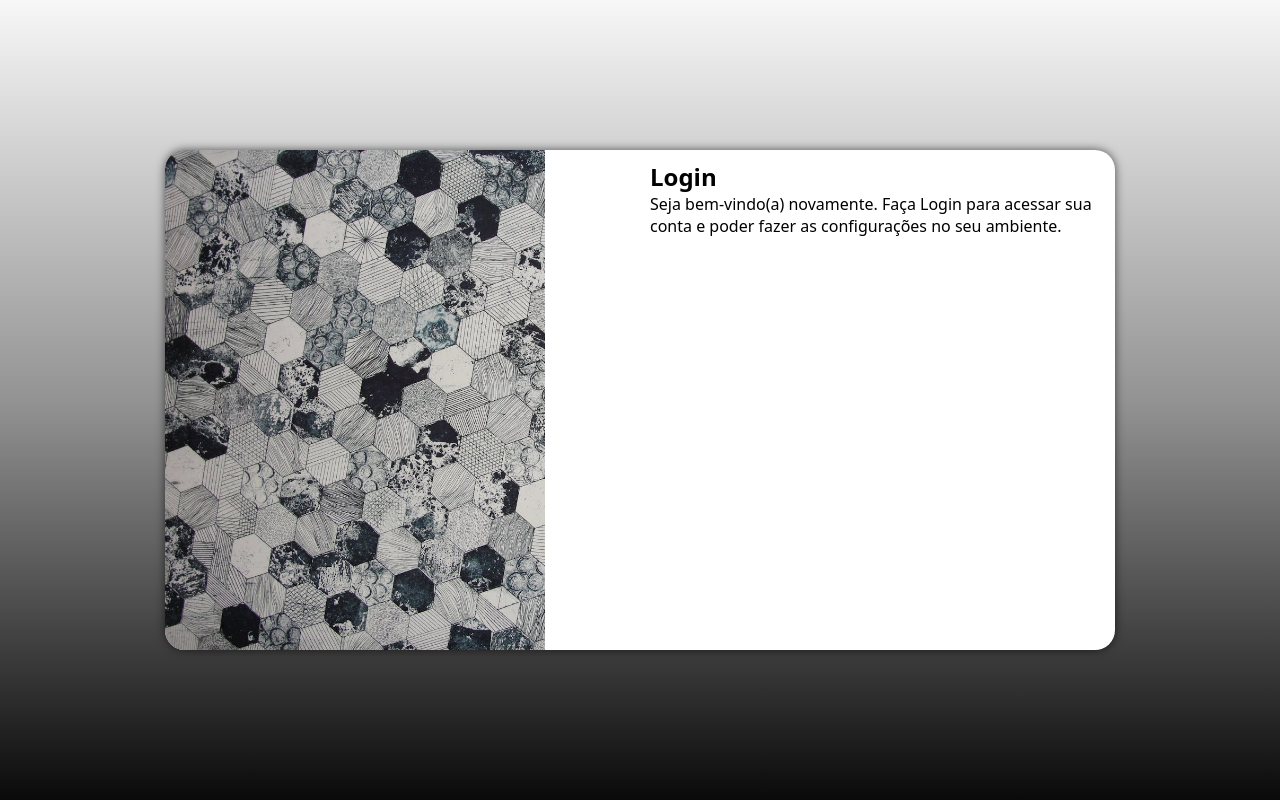
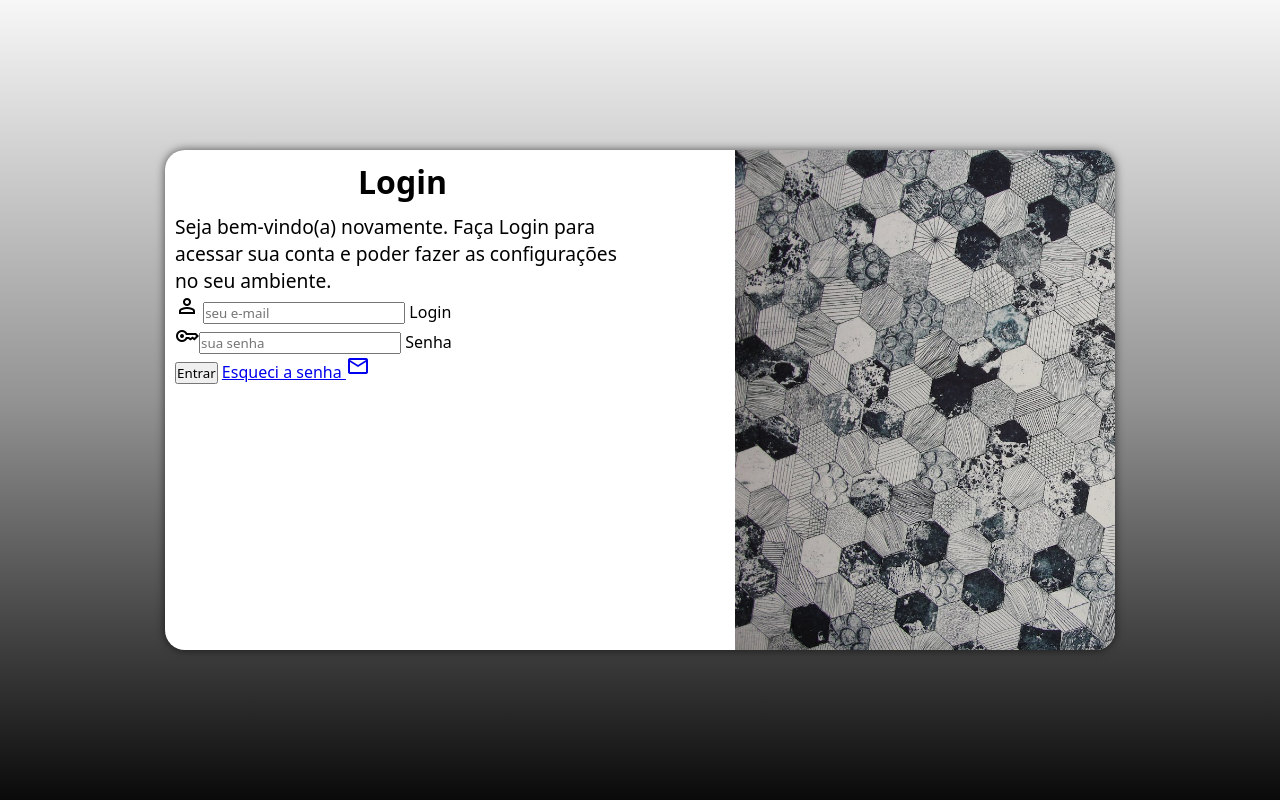
Before and after one commit to LuanBorja/projeto-login, a plain HTML site: page index.html in a window 1280 px wide. Drawn offline with nearby package versions, Linux system fonts and the light colour scheme.

Commit message:
melhoria tela de login

```diff
--- a/estilos/media-query.css
+++ b/estilos/media-query.css
@@ -1,9 +1,8 @@
 @charset "UTF-8";
 
 @media screen and (min-width: 768px) and (max-width: 992px) {
-
   body {
-        background-image: linear-gradient(to bottom, #F7F7F7, #939393, #0A0A0A);
+    background-image: linear-gradient(to bottom, #f7f7f7, #939393, #0a0a0a);
   }
 
   #login {
@@ -14,19 +13,26 @@
     float: left;
     width: 30%;
     height: 100%;
-
   }
 
   div#formulario {
     float: right;
     width: 70%;
   }
+
+  h1 {
+    text-align: center;
+    margin-bottom: 10px;
+  }
+
+  p {
+    font-size: 0.8em;
+  }
 }
 
 @media screen and (min-width: 992px) {
-
   body {
-        background-image: linear-gradient(to bottom, #F7F7F7, #939393, #0A0A0A);
+    background-image: linear-gradient(to bottom, #f7f7f7, #939393, #0a0a0a);
   }
 
   #login {
@@ -34,13 +40,23 @@
   }
 
   div#imagem {
-        float: left;
+    float: right;
     width: 40%;
     height: 100%;
   }
 
   div#formulario {
-        float: right;
+    float: left;
     width: 50%;
   }
+
+  h1 {
+    font-size: 2em;
+    text-align: center;
+    margin-bottom: 10px;
   }
+
+  p {
+    font-size: 1.2em;
+  }
+}
--- a/estilos/style.css
+++ b/estilos/style.css
@@ -13,11 +13,13 @@
 * {
   margin: 0px;
   padding: 0px;
-    font-family: system-ui, -apple-system, BlinkMacSystemFont, 'Segoe UI', Roboto, Oxygen, Ubuntu, Cantarell, 'Open Sans', 'Helvetica Neue', sans-serif;
+  font-family: system-ui, -apple-system, BlinkMacSystemFont, "Segoe UI", Roboto,
+    Oxygen, Ubuntu, Cantarell, "Open Sans", "Helvetica Neue", sans-serif;
   box-sizing: border-box;
 }
 
-body, html {
+body,
+html {
   background-color: #939393;
   height: 100vh;
   width: 100vw;
@@ -31,13 +33,13 @@ main {
 
 #login {
   background-color: white;
-     width: 250px;
+  width: 252px;
   height: 500px;
   border-radius: 20px;
   position: absolute;
   top: 50%;
   left: 50%;
-     transform: translate(-50%,-50%);
+  transform: translate(-50%, -50%);
   overflow: hidden;
   box-shadow: 0px 0px 10px rgba(0, 0, 0, 0.625);
 
@@ -45,7 +47,7 @@ main {
   transition-timing-function: ease;
 }
 
- #imagem{
+#imagem {
   display: block;
   background: #939393 url(../imagens/pexels.jpg) no-repeat;
   background-size: cover;
--- a/index.html
+++ b/index.html
@@ -1,22 +1,48 @@
 <!DOCTYPE html>
 <html lang="pt-br">
   <head>
-    <meta charset="UTF-8">
-    <meta name="viewport" content="width=device-width, initial-scale=1.0">
+    <meta charset="UTF-8" />
+    <meta name="viewport" content="width=device-width, initial-scale=1.0" />
     <title>Login</title>
-    <link rel="stylesheet" href="estilos/style.css">
-    <link rel="stylesheet" href="estilos/media-query.css">
+    <link rel="stylesheet" href="estilos/style.css" />
+    <link rel="stylesheet" href="estilos/media-query.css" />
+    <link rel="stylesheet" href="https://fonts.googleapis.com/css2?family=Material+Symbols+Outlined:opsz,wght,FILL,GRAD@20..48,100..700,0..1,-50..200&icon_names=icon" />
+
+
   </head>
   <body>
     <main>
       <section id="login">
-           <div id="imagem">
-           </div>
+        <div id="imagem"></div>
         <div id="formulario">
           <h1>Login</h1>
-             <p>Seja bem-vindo(a) novamente. Faça Login para acessar sua conta e poder fazer as configurações no seu ambiente.</p>
-             <form action="login.php" method="post">
-
+          <p>
+            Seja bem-vindo(a) novamente. Faça Login para acessar sua conta e
+            poder fazer as configurações no seu ambiente.
+          </p>
+          <form action="login.php" method="post" autocomplete="on">
+            <div id="campo">
+             <span class="material-symbols-outlined">person</span> <input
+                type="email"
+                name="login"
+                id="ilogin"
+                placeholder="seu e-mail" autocomplete="email" required maxlength="30"
+              />
+              <label for="ilogin">Login</label>
+            </div>
+            <div id="campo">
+              <span class="material-symbols-outlined">key</span><input
+                type="password"
+                name="senha"
+                id="isenha"
+                placeholder="sua senha" autocomplete="current-password" required minlength="8" maxlength="20"
+              />
+              <label for="isenha">Senha</label>
+            </div>
+            <div>
+                <input type="submit" value="Entrar">
+                <a href="esqueci.html">Esqueci a senha <span class="material-symbols-outlined">mail</span> </a>
+            </div>
           </form>
         </div>
       </section>
```
Lines whose indentation alone changed are shown as unchanged.
